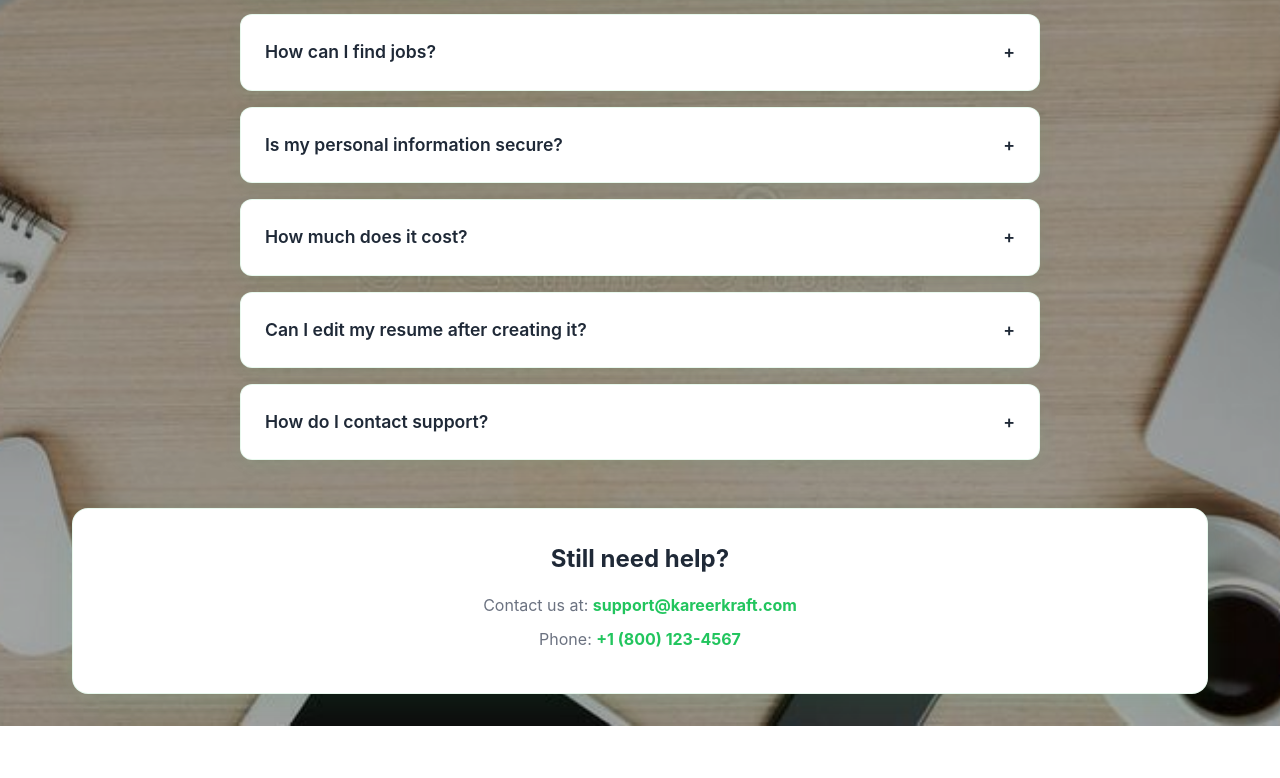
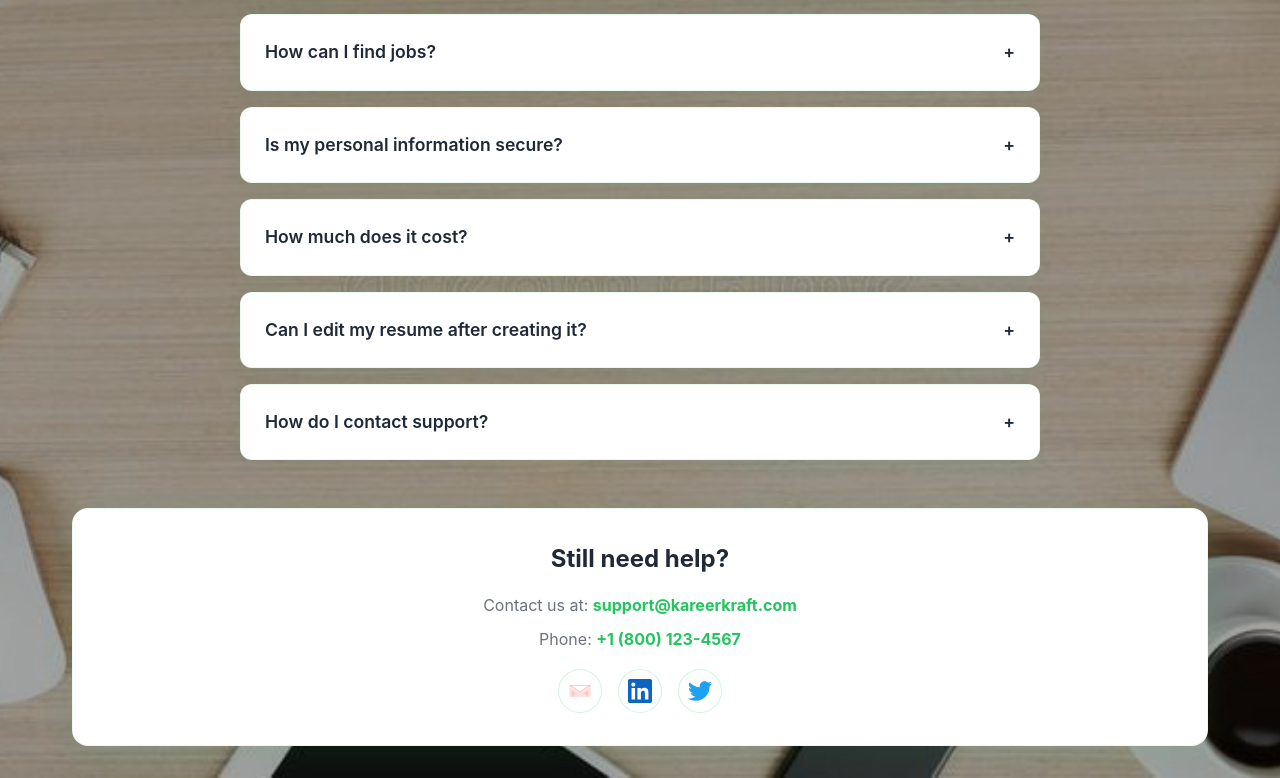
Before and after one commit to KareerKraft/Final_Project, a React app in the folder frontend/: page /help in a window 1280 px wide. Shown: the part 250-1028 px from the top of the page. Before the commit the page ends 976 px from the top, so only its background shows below. Built offline with nearby package versions, Linux system fonts and the light colour scheme; the HTML template or start-up script is replaced by a standard one.

Commit message:
helps contants added

```diff
--- a/frontend/src/landing/pages/Help.jsx
+++ b/frontend/src/landing/pages/Help.jsx
@@ -68,6 +68,45 @@ function Help() {
           <h3>Still need help?</h3>
           <p>Contact us at: <strong>support@kareerkraft.com</strong></p>
           <p>Phone: <strong>+1 (800) 123-4567</strong></p>
+
+          <div className="social-icons">
+            <a
+              href="https://mail.google.com/mail/?view=cm&fs=1&to=kareerkraft24@gmail.com"
+              target="_blank"
+              rel="noopener noreferrer"
+              className="social-icon"
+              aria-label="Email kareerkraft24@gmail.com"
+            >
+              <svg xmlns="http://www.w3.org/2000/svg" viewBox="0 0 24 24" width="24" height="24" fill="#EA4335">
+                <path d="M12 13.065L1.2 6V18h21.6V6l-10.8 7.065z" opacity=".15"/>
+                <path d="M12 13.065L1.2 6h21.6L12 13.065z" opacity=".35"/>
+                <path d="M3.6 18l4.762-3.055L3.6 11.087v6.913zm16.8-6.913l-4.762 3.058L20.4 18V11.087z" opacity=".15"/>
+                <path d="M12 12.256l8.4-5.476H3.6L12 12.256z" fill="#FFFFFF"/>
+              </svg>
+            </a>
+            <a
+              href="https://www.linkedin.com/in/kareer-kraft-917b663b6/"
+              target="_blank"
+              rel="noopener noreferrer"
+              className="social-icon"
+              aria-label="LinkedIn profile"
+            >
+              <svg xmlns="http://www.w3.org/2000/svg" viewBox="0 0 24 24" width="24" height="24" fill="#0A66C2">
+                <path d="M22.23 0H1.77C.792 0 0 .774 0 1.73v20.538C0 23.228.792 24 1.77 24h20.46c.978 0 1.77-.772 1.77-1.732V1.73C24 .774 23.208 0 22.23 0zM7.078 20.452H3.56V9h3.518v11.452zM5.321 7.5c-1.13 0-1.995-.915-1.995-2.045C3.326 4.3 4.19 3.387 5.321 3.387c1.13 0 1.995.914 1.995 2.046 0 1.13-.865 2.067-1.995 2.067zM20.452 20.452h-3.518v-5.564c0-1.327-.027-3.037-1.851-3.037-1.852 0-2.135 1.446-2.135 2.943v5.658h-3.518V9h3.379v1.561h.048c.471-.89 1.625-1.829 3.345-1.829 3.579 0 4.243 2.356 4.243 5.421v6.299z"/>
+              </svg>
+            </a>
+            <a
+              href="https://x.com/KareerKraf35889"
+              target="_blank"
+              rel="noopener noreferrer"
+              className="social-icon"
+              aria-label="Twitter profile"
+            >
+              <svg xmlns="http://www.w3.org/2000/svg" viewBox="0 0 24 24" width="24" height="24" fill="#1DA1F2">
+                <path d="M23.954 4.569c-.885.392-1.83.656-2.825.775 1.014-.608 1.794-1.574 2.163-2.724-.949.564-2.000.974-3.127 1.195-.897-.959-2.178-1.559-3.594-1.559-2.717 0-4.917 2.203-4.917 4.917 0 .39.045.765.127 1.124C7.728 8.087 4.1 6.128 1.671 3.149c-.427.722-.666 1.56-.666 2.475 0 1.71.87 3.213 2.188 4.096-.807-.026-1.566-.247-2.228-.616v.061c0 2.385 1.693 4.374 3.946 4.827-.413.112-.849.171-1.296.171-.314 0-.615-.03-.916-.086.631 1.953 2.445 3.377 4.604 3.416-1.685 1.327-3.808 2.118-6.102 2.118-.394 0-.779-.021-1.161-.067 2.179 1.397 4.768 2.21 7.557 2.21 9.054 0 14-7.496 14-13.986 0-.209 0-.42-.016-.63.962-.695 1.797-1.562 2.457-2.549z"/>
+              </svg>
+            </a>
+          </div>
         </div>
       </div>
     </div>
--- a/frontend/src/landing/styles/Pages.css
+++ b/frontend/src/landing/styles/Pages.css
@@ -185,6 +185,34 @@
   margin-bottom: 0.5rem;
 }
 
+.social-icons {
+  margin-top: 1rem;
+  display: flex;
+  justify-content: center;
+  gap: 1rem;
+}
+
+.social-icon {
+  display: inline-flex;
+  align-items: center;
+  justify-content: center;
+  width: 44px;
+  height: 44px;
+  border-radius: 50%;
+  background: rgba(255, 255, 255, 0.8);
+  color: #1f2937;
+  font-size: 1.5rem;
+  border: 1px solid rgba(34, 197, 94, 0.2);
+  text-decoration: none;
+  transition: transform 0.2s ease, box-shadow 0.2s ease, background 0.2s ease;
+}
+
+.social-icon:hover {
+  transform: translateY(-2px);
+  box-shadow: 0 6px 14px rgba(34, 197, 94, 0.35);
+  background: rgba(255, 255, 255, 0.95);
+}
+
 .help-contact strong {
   color: #22c55e;
 }
```
